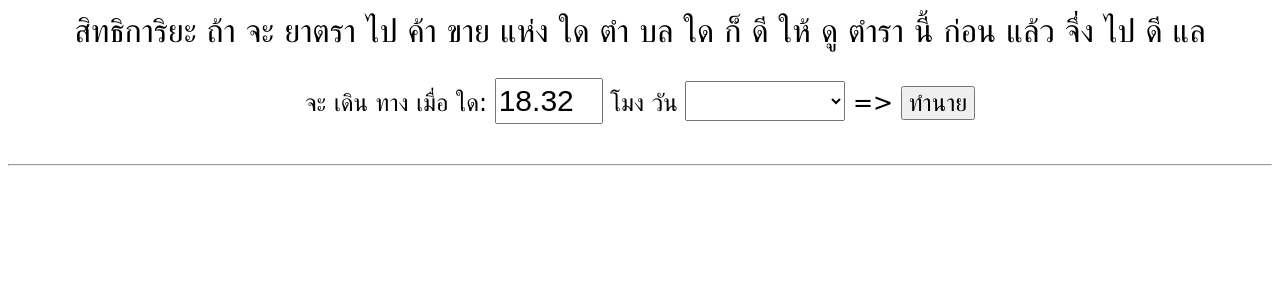
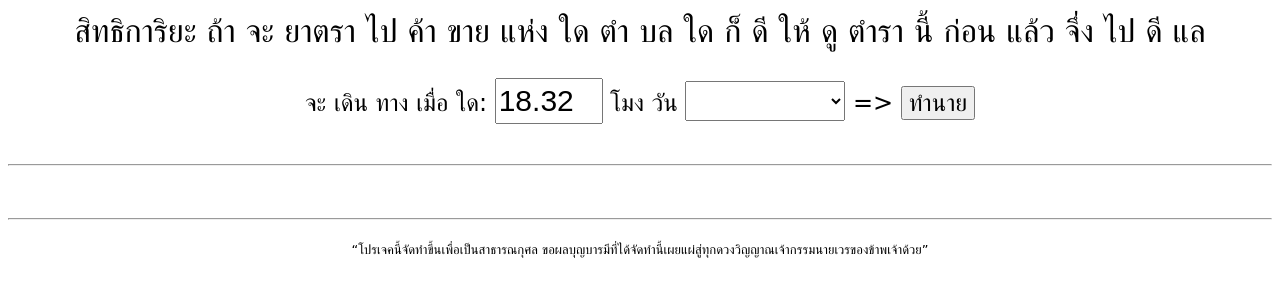
Before and after one commit to artnp/yham-dhum-noen-phra-rham, a plain HTML site: page index.html in a window 1280 px wide. Shown: the part 110-406 px from the top of the page. Drawn offline with Linux system fonts and the light colour scheme; a web font is replaced by a local one.

Commit message:
Update index.html

```diff
--- a/index.html
+++ b/index.html
@@ -32,9 +32,8 @@
       <hr>
    <b><div id="timeb"></div><div id="timec"></div></b><br>
    <div id="text"></div>
-
-
     </center>
+    <hr><font size="2"><center><q>โปรเจคนี้จัดทำขึ้นเพื่อเป็นสาธารณกุศล ขอผลบุญบารมีที่ได้จัดทำนี้เผยแผ่สู่ทุกดวงวิญญาณเจ้ากรรมนายเวรของข้าพเจ้าด้วย</q></font></center>
     <script>
 today = new Date();
 time = today.getHours()+'.'+ today.getMinutes()
```
